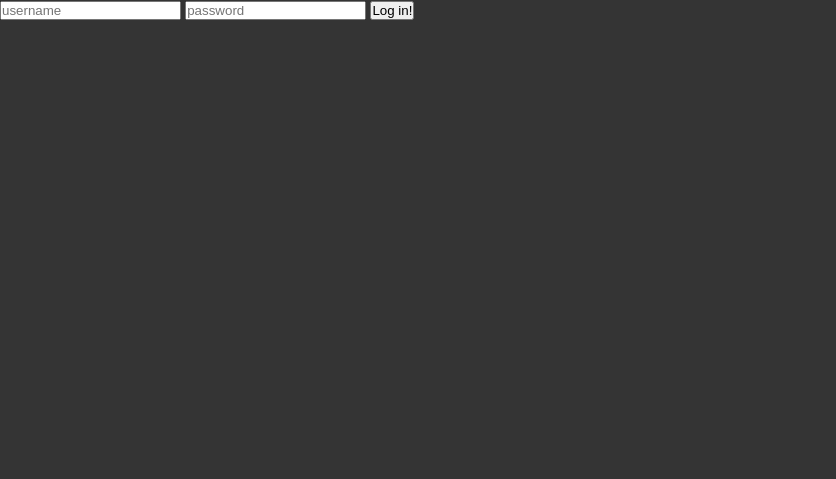
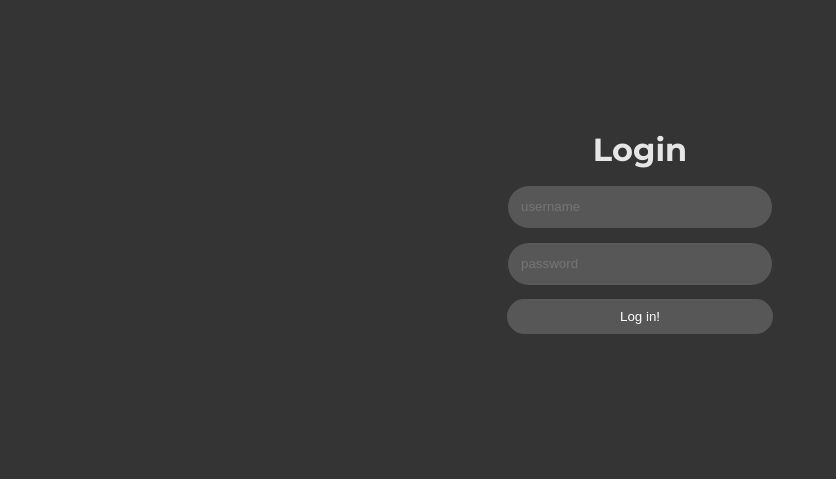
Before and after one commit to IanSpeelman/simplereddit, a Node server app: page /login in a window 1280 px wide. Shown: the part 80-559 px from the top of the page, without its empty margins (0-836 px from the left). Run offline with Node 20, Linux system fonts and the light colour scheme; some libraries are stand-ins or nearby versions.

Commit message:
fixing some small styling mistakes and adding styles for the login/register pages

```diff
--- a/public/css/style.css
+++ b/public/css/style.css
@@ -56,7 +56,12 @@ header nav ul{
       display: flex;
       flex-direction: column;
       align-items: center;
-
+}
+#subheader button {
+      margin-top: .4em;
+}
+#subheader .highlight {
+      color: black;
 }
 .button{
       width: 100%;
@@ -64,7 +69,7 @@ header nav ul{
       border: none;
       border-radius: 5em;
       background-color: #575757;
-      margin: .2em;
+      /* margin: .2em; */
       color: white;
       text-decoration: none;
       text-align: center;
@@ -80,6 +85,32 @@ header nav ul{
       transition: box-shadow .2s ease-in-out;
       box-shadow: 0px 0px 0px #f48c06;
 }
+.highlight a{
+      text-decoration: none;
+      color: black;
+}
 .highlight:hover{
       box-shadow: 0px 0px 10px #f48c06;
 }
+.form{
+      display: flex;
+      flex-direction: column;
+      justify-content: center;
+      align-items: center;
+      min-height: 30em;
+
+}
+.form form {
+      padding: 1em;
+      display: flex;
+      flex-direction: column;
+}
+.form form input{
+      background-color: #575757;
+      border: 1px solid #343434;
+      padding: 1em;
+      margin: 0;
+      margin-bottom: 1em;
+      border-radius: 3em;
+      width: 20em;
+}
--- a/views/login.ejs
+++ b/views/login.ejs
@@ -1,7 +1,10 @@
 <%- include("partials/head") %>
-<form action="/login" method="post">
-            <input type="text" name="username" id="username" placeholder="username">
-            <input type="password" name="password" id="password" placeholder="password">
-           <button>Log in!</button>
-</form>
+<div class="form">
+      <h1>Login</h1>
+      <form action="/login" method="post">
+                  <input type="text" name="username" id="username" placeholder="username">
+                  <input type="password" name="password" id="password" placeholder="password">
+                 <button class="button">Log in!</button>
+      </form>
+</div>
 <%- include("partials/footer") %>
```
Also changed, not shown: views/register.ejs (+6 -3 lines).
